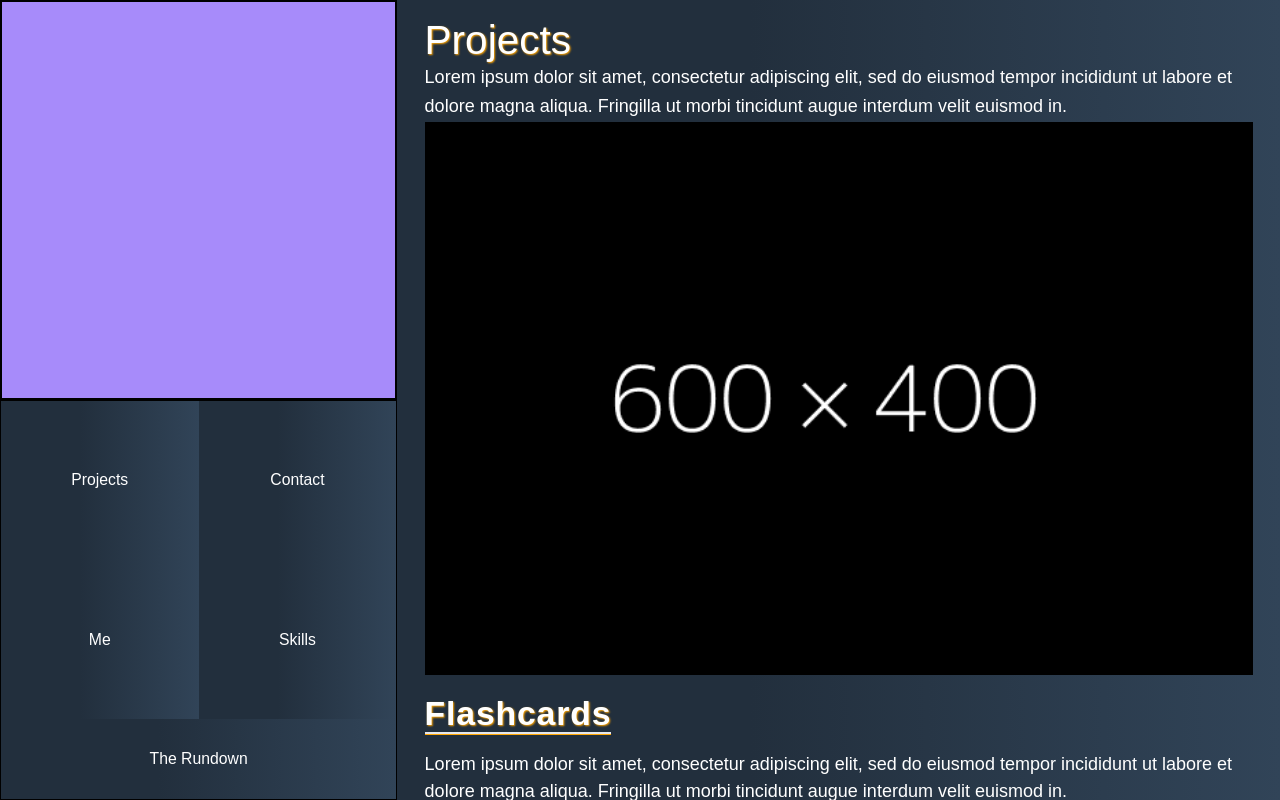
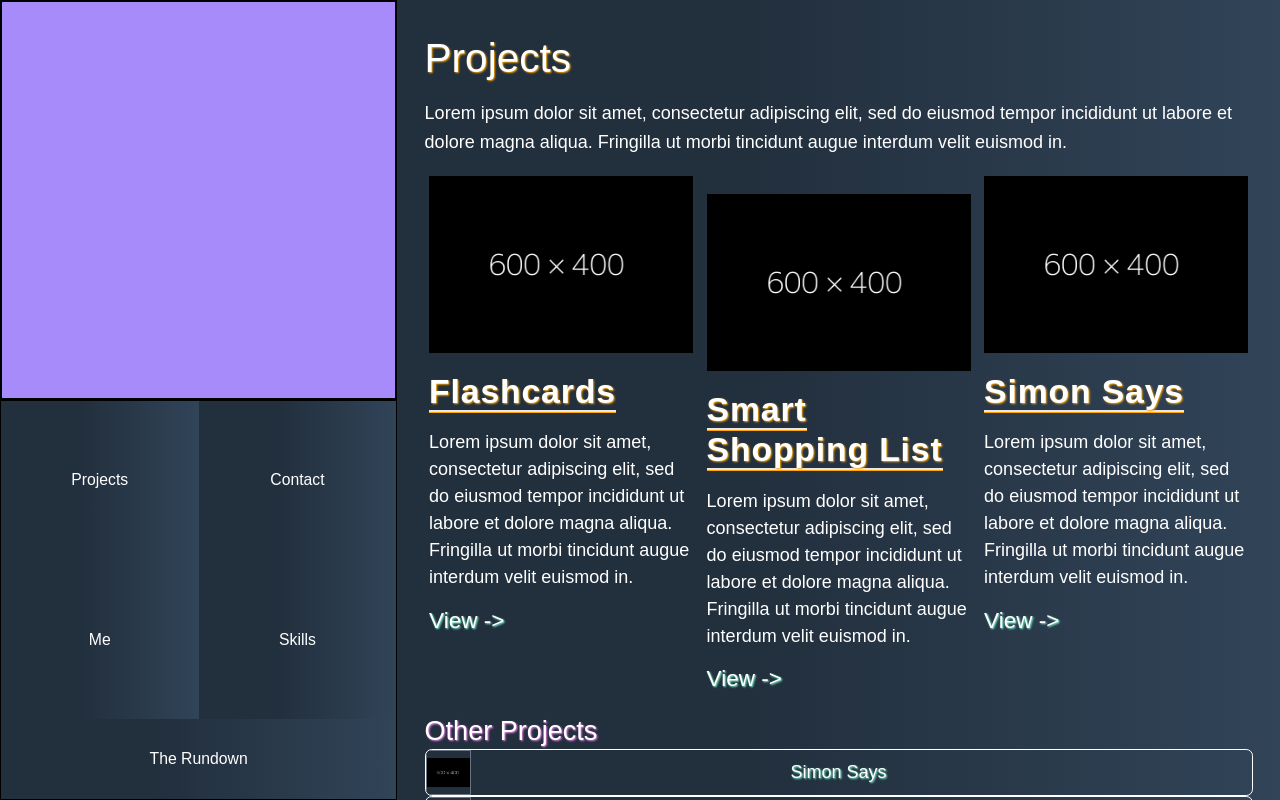
Before and after one commit to QMaximillian/quinn-personal-website, a Next.js app: page /projects in a window 1280 px wide. Shown: the top 800 px of the page. Built offline with nearby package versions, Linux system fonts and the light colour scheme; a web font is replaced by a local one.

Commit message:
Add new variants to tailwind config. Add new 'text-shadow-violet' tailwind utility. Add Spacer component

```diff
--- /dev/null
+++ b/components/Spacer.js
@@ -0,0 +1,12 @@
+import * as React from 'react'
+import PropTypes from 'prop-types'
+
+function Spacer({ children }) {
+  return <div className="mt-4">{children}</div>
+}
+
+Spacer.propTypes = {
+  children: PropTypes.node.isRequired,
+}
+
+export default Spacer
--- a/pages/projects.js
+++ b/pages/projects.js
@@ -1,22 +1,43 @@
+import { AnimateSharedLayout, motion } from 'framer-motion'
 import ProjectDetailThumbnail from '../components/ProjectDetailThumbnail'
 import ProjectPeak from '../components/ProjectPeak'
 import { lorem } from '../utilities/index'
-import projects from '../projects'
+import projects from '../projects.json'
+import Spacer from '../components/Spacer'
+
 function Project() {
   return (
     <div className="max-w-3xl p-4">
+      <Spacer>
         <header>
           <h1 className="text-shadow-orange">Projects</h1>
         </header>
+      </Spacer>
+      <Spacer>
         <p>{lorem}</p>
-      <div>
+      </Spacer>
+      <Spacer>
+        <div className="md:flex">
           {projects.map((project) => (
+            <div
+              className="md:w-1/3 w-auto mx-1 even:mt-4 first:mr-2 last:ml-2"
+              key={project.name}
+            >
               <ProjectPeak {...project} key={project.name} />
+            </div>
           ))}
         </div>
+      </Spacer>
+      <Spacer>
+        <h2 className="text-shadow-violet">Other Projects</h2>
+        <AnimateSharedLayout>
+          <motion.ul layout>
             <ProjectDetailThumbnail projectName="Simon Says" />
             <ProjectDetailThumbnail projectName="Flashcards" />
             <ProjectDetailThumbnail projectName="Smart Shopping Cart" />
+          </motion.ul>
+        </AnimateSharedLayout>
+      </Spacer>
     </div>
   )
 }
--- a/styles/globals.css
+++ b/styles/globals.css
@@ -50,6 +50,10 @@
     text-shadow: 1px 1px 2px aquamarine;
   }
 
+  .text-shadow-violet {
+    text-shadow: 1px 1px 2px violet;
+  }
+
   .primary-gradient {
     background: linear-gradient(to right, #222f3d 40%, #314458);
   }
--- a/tailwind.config.js
+++ b/tailwind.config.js
@@ -14,6 +14,7 @@ module.exports = {
       textColor: ['active'],
       borderColor: ['active'],
       borderWidth: ['first', 'last'],
+      margin: ['even', 'first', 'last'],
     },
   },
   plugins: [],
```
Lines whose indentation alone changed are shown as unchanged.
